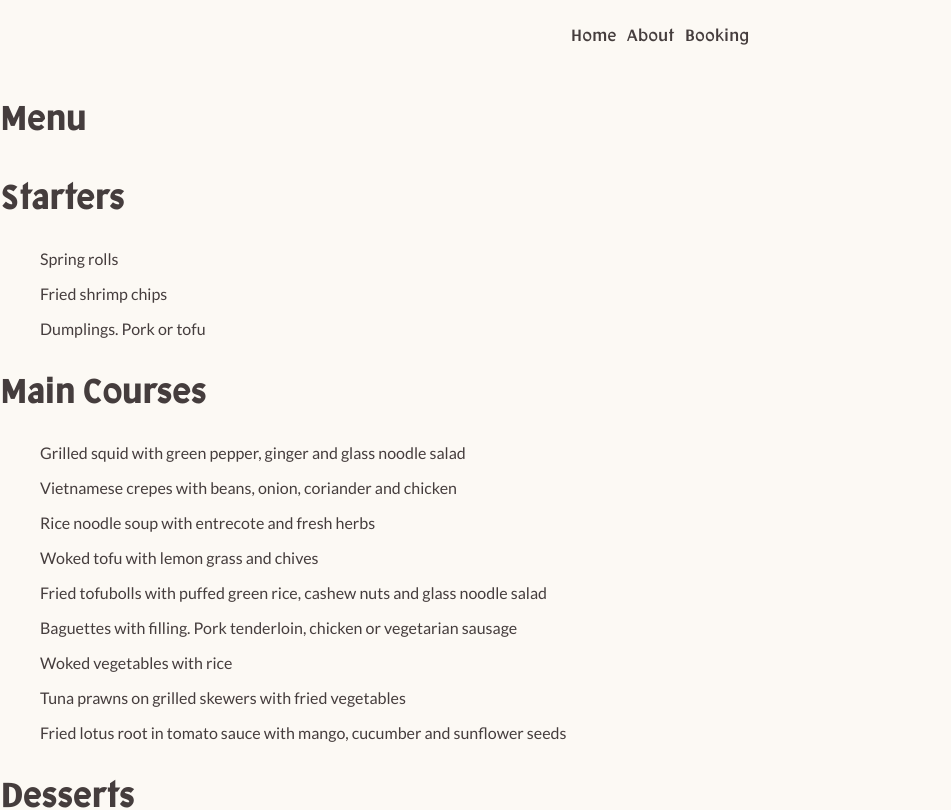
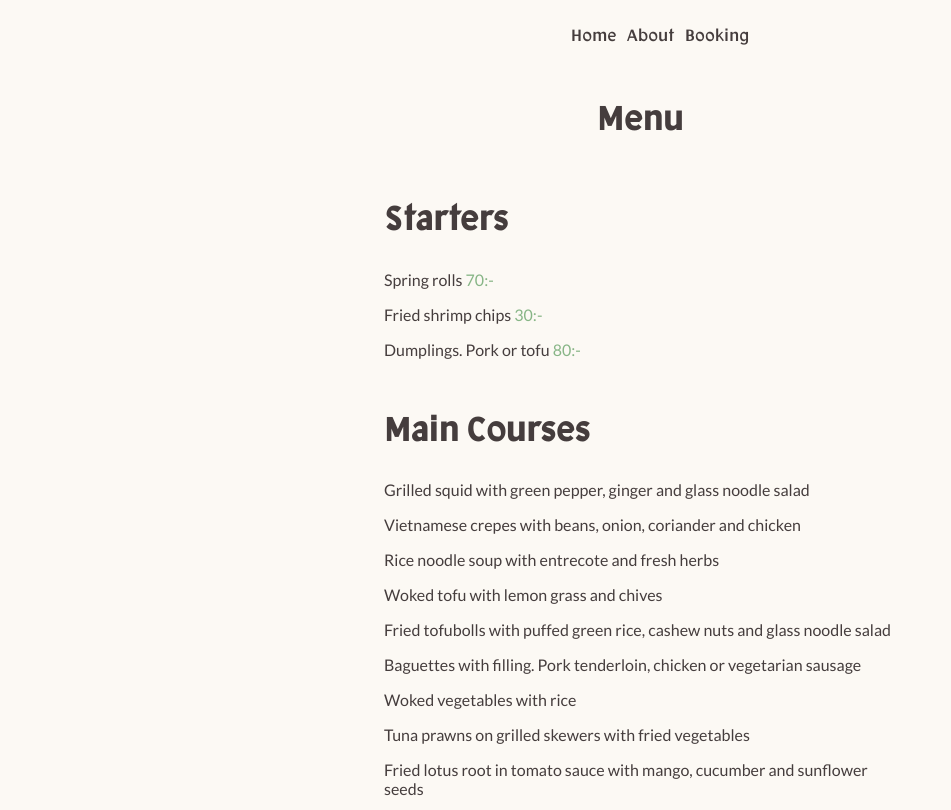
Before and after one commit to omigibson/restaurant, a React (Create React App) app: page /menu in a window 1280 px wide. Shown: the top 810 px of the page, without its empty margins (0-951 px from the left). Built offline with nearby package versions, Linux system fonts and the light colour scheme.

Commit message:
Styling meny WIP

```diff
--- a/src/components/Menu.js
+++ b/src/components/Menu.js
@@ -2,18 +2,18 @@ import React from 'react';
 
 const Menu = () => {
   return (
-    <div className="menuContainer">
+    <div className="menu-container flex column vcenter">
       <h1>Menu</h1>
-      <div>
+      <section>
         <h2>Starters</h2>
         <ul>
-          <li>Spring rolls</li>
-          <li>Fried shrimp chips</li>
-          <li>Dumplings. Pork or tofu</li>
+          <li>Spring rolls <span className="price">70:-</span></li>
+          <li>Fried shrimp chips <span className="price">30:-</span></li>
+          <li>Dumplings. Pork or tofu <span className="price">80:-</span></li>
         </ul>
-      </div>
+      </section>
 
-      <div>
+      <section>
         <h2>Main Courses</h2>
         <ul>
         <li>Grilled squid with green pepper, ginger and glass noodle salad</li>
@@ -26,18 +26,18 @@ const Menu = () => {
         <li>Tuna prawns on grilled skewers with fried vegetables</li>
         <li>Fried lotus root in tomato sauce with mango, cucumber and sunflower seeds</li>
         </ul>
-      </div>
+      </section>
 
-      <div>
+      <section>
         <h2>Desserts</h2>
         <ul>
           <li>Coconut icecream with fresh berries</li>
           <li>Deep fried bananas with vanilla icecream</li>
           <li>Pannacotta with lime sorbet</li>
         </ul>
-      </div>
+      </section>
 
-      <div>
+      <section>
         <h2>Beverages</h2>
         <ul>
           <li>Soft drinks</li>
@@ -46,7 +46,7 @@ const Menu = () => {
           <li>Tea</li>
           <li>Coffee</li>
         </ul>
-      </div>
+      </section>
     </div>
   )
 }
--- a/src/css/_desktop.scss
+++ b/src/css/_desktop.scss
@@ -5,3 +5,12 @@
     padding: 2em 4em 4em;
   }
 }
+
+
+/************************************/
+/************** MENU **************/
+/************************************/
+
+.menu-container section {
+  width: 40%;
+}
--- a/src/css/_mobile.scss
+++ b/src/css/_mobile.scss
@@ -107,8 +107,6 @@ div, section, footer {
   max-width: 800px;
   min-height: 100vh;
   margin: auto;
-  display: flex;
-  flex-direction: column;
 }
 img {
   width: 100%;
@@ -131,6 +129,10 @@ img {
 
 .vcenter {
   align-items: center;
+}
+
+.column {
+flex-direction: column;
 }
 
 /************************************/
@@ -364,8 +366,18 @@ th, td {
 /************** MENU **************/
 /************************************/
 
-.menuContainer li {
-  margin-bottom: 1em;
+.price {
+  color: #87B586;
+}
+
+.menu-container section {
+  width: 80%;
+  ul {
+  padding-left: 0;
+  li {
+    margin-bottom: 1rem;
+  }
+}
 }
 
 /************************************/
--- a/src/css/_tablet.scss
+++ b/src/css/_tablet.scss
@@ -26,6 +26,14 @@
   }
 }
 
+/************************************/
+/************** MENU **************/
+/************************************/
+
+.menu-container section {
+  width: 60%;
+}
+
 
 /************************************/
 /************** FOOTER **************/
--- a/src/css/style.css
+++ b/src/css/style.css
@@ -89,9 +89,7 @@ div, section, footer {
   width: 100%;
   max-width: 800px;
   min-height: 100vh;
-  margin: auto;
-  display: flex;
-  flex-direction: column; }
+  margin: auto; }
 
 img {
   width: 100%; }
@@ -110,6 +108,9 @@ img {
 
 .vcenter {
   align-items: center; }
+
+.column {
+  flex-direction: column; }
 
 /************************************/
 /************** INPUTS **************/
@@ -288,8 +289,15 @@ th, td {
 /************************************/
 /************** MENU **************/
 /************************************/
-.menuContainer li {
-  margin-bottom: 1em; }
+.price {
+  color: #87B586; }
+
+.menu-container section {
+  width: 80%; }
+  .menu-container section ul {
+    padding-left: 0; }
+    .menu-container section ul li {
+      margin-bottom: 1rem; }
 
 /************************************/
 /************** FOOTER **************/
@@ -331,6 +339,11 @@ ul {
       .landingpage__section.booking .text {
         transform: translate(-70px, 70px); }
   /************************************/
+  /************** MENU **************/
+  /************************************/
+  .menu-container section {
+    width: 60%; }
+  /************************************/
   /************** FOOTER **************/
   /************************************/
   footer > div {
@@ -347,4 +360,9 @@ ul {
   .landingpage__section {
     min-height: 60vh; }
     .landingpage__section .text div {
-      padding: 2em 4em 4em; } }
+      padding: 2em 4em 4em; }
+  /************************************/
+  /************** MENU **************/
+  /************************************/
+  .menu-container section {
+    width: 40%; } }
```
Also changed, not shown: 1 other file (tests, documents, lock files or other folders).
